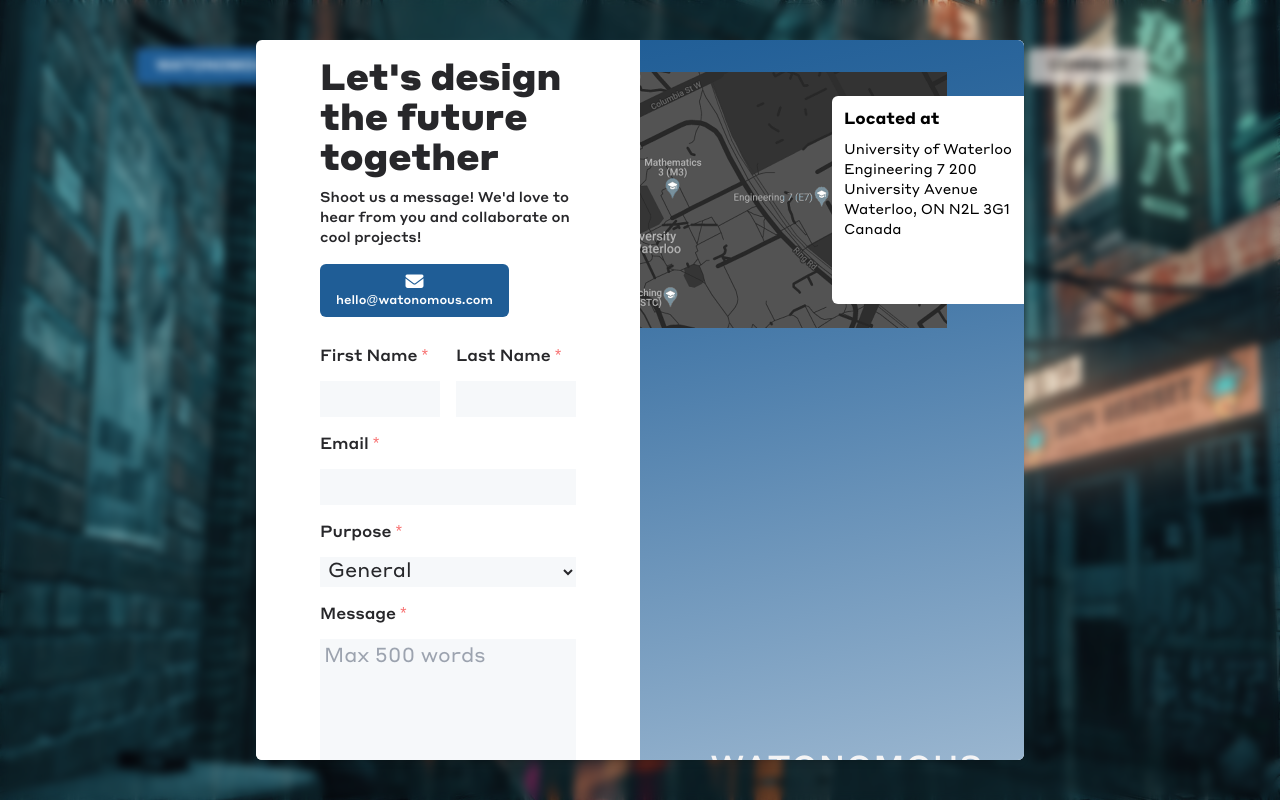
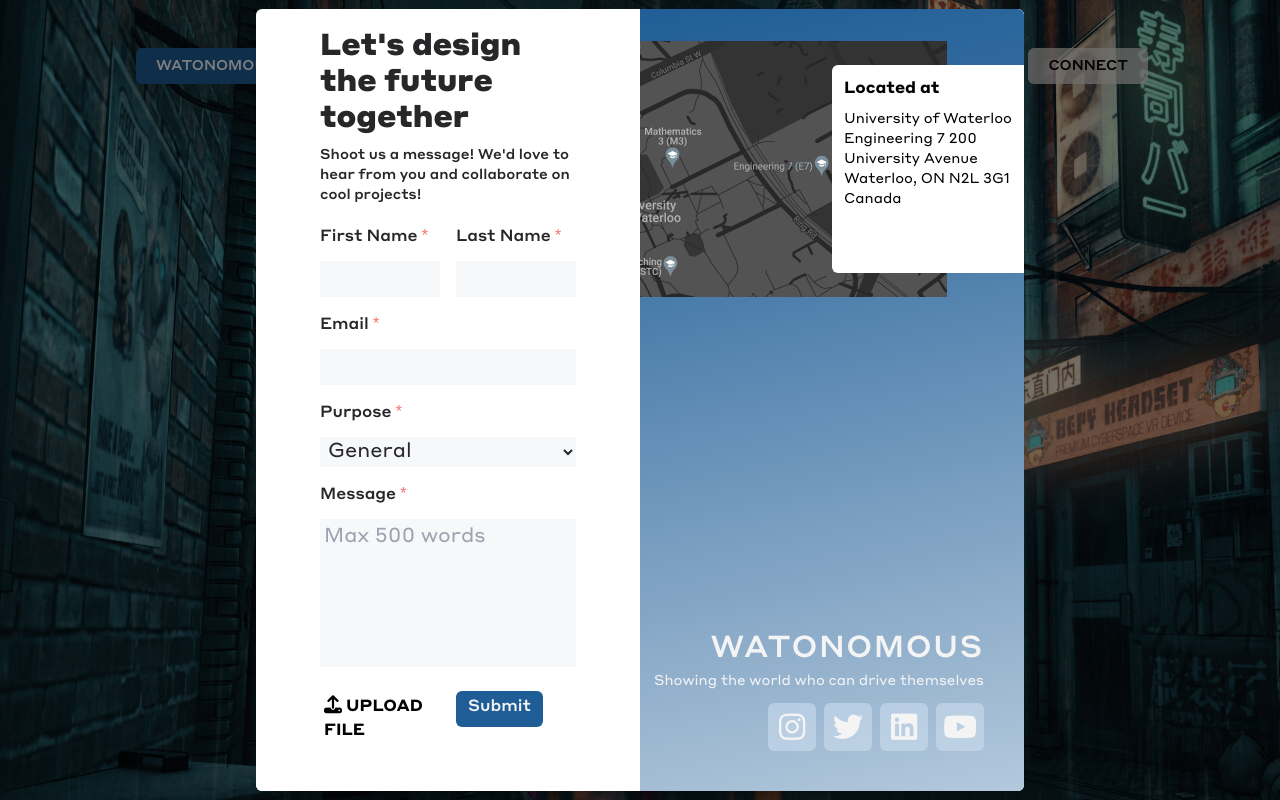
Before and after one commit to WATonomousAdmin/wato_website, a Next.js app: page / in a window 1280 px wide. Both pictures are taken after a click on the item "CONNECT". Built offline with nearby package versions, Linux system fonts and the light colour scheme.

Commit message:
navbar conforms to standards, modal is better

```diff
--- a/components/ContactModal/ContactModal.tsx
+++ b/components/ContactModal/ContactModal.tsx
@@ -10,16 +10,18 @@
     return (
         <>
             {
+                // dark background
                 <div
                     className={`${
                         modalActive
                             ? "fixed opacity-100"
                             : "pointer-events-none fixed opacity-0"
-                    } z-50 flex h-screen w-screen max-w-[100%] items-center justify-center overflow-hidden overscroll-none backdrop-blur-sm transition-all duration-300`}
+                    } z-50 flex h-screen w-screen max-w-[100%] tall-center justify-center overflow-auto overscroll-none bg-black bg-opacity-50 transition-all duration-300`}
                     onClick={closeModal}
                 >
+                    {/* modal container */}
                     <div
-                        className="w-[90vw]grid-cols-1 grid h-screen overflow-y-scroll rounded-md bg-white text-zinc-100 shadow-md md:h-[90vh] md:w-[60vw] lg:overflow-hidden xl:grid-cols-2"
+                        className="w-screen grid-cols-1 grid rounded-md bg-white text-zinc-100 shadow-md min-h-[45rem] md:w-[70vw] lg:w-[60vw] lg:overflow-hidden xl:grid-cols-2"
                         onClick={(e) => {
                             e.stopPropagation();
                         }}
@@ -33,14 +35,14 @@
                             X
                         </div>
                         <div className="mt-5 flex flex-col self-center bg-white px-14 text-zinc-800 md:px-16">
-                            <div className="flex text-4xl font-black">
+                            <div className="flex text-3xl font-black">
                                 <div>Let's design the future together</div>
                             </div>
-                            <div className="my-2 text-sm font-medium">
+                            <div className="mt-2 text-sm font-medium">
                                 Shoot us a message! We'd love to hear from you
                                 and collaborate on cool projects!
                             </div>
-                            <div className="my-2 w-fit rounded-md bg-wato-blue text-center text-xs font-medium">
+                            {/* <div className="my-2 w-fit rounded-md bg-wato-blue text-center text-xs font-medium">
                                 <a
                                     href="mailto:hello@watonomous.com"
                                     className="text-white visited:text-white"
@@ -50,7 +52,7 @@
                                         <div>hello@watonomous.com</div>
                                     </div>
                                 </a>
-                            </div>
+                            </div> */}
                             <ContactForm />
                         </div>
                         <ModalRight />
--- a/components/ContactModal/ModalRight.tsx
+++ b/components/ContactModal/ModalRight.tsx
@@ -11,7 +11,7 @@
 
 const ModalRight = () => {
     return (
-        <div className="relative hidden overflow-x-hidden bg-white bg-ModalRight xl:block ">
+        <div className="relative hidden overflow-x-hidden bg-white bg-ModalRight xl:block">
             <div className="absolute top-8 h-64 w-4/5 rounded-r-md bg-zinc-900">
                 <Image src={e7} fill alt="e7" className="object-cover" />
             </div>
--- a/components/Layout.tsx
+++ b/components/Layout.tsx
@@ -81,15 +81,16 @@
 
 const Layout = ({ children }: LayoutProps) => {
     const [contactModalActive, setContactModalActive] = useState(false);
+    const [mobileOpen, setMobileOpen] = useState(false);
 
     const router = useRouter();
     const dark = DARK_PAGES.includes(router.pathname);
 
     useEffect(() => {
-        contactModalActive
-            ? document.body.classList.add("overflow-hidden")
-            : document.body.classList.remove("overflow-hidden");
-    }, [contactModalActive]);
+        contactModalActive || mobileOpen
+            ? document.querySelector('html')!.classList.add("overflow-hidden")
+            : document.querySelector('html')!.classList.remove("overflow-hidden");
+    }, [contactModalActive, mobileOpen]);
 
     const toggleModal = () => {
         setContactModalActive(!contactModalActive);
@@ -113,7 +114,7 @@
                     modalActive={contactModalActive}
                     closeModal={() => setContactModalActive(false)}
                 />
-                <Navbar toggleModal={toggleModal} dark={dark} />
+                <Navbar toggleModal={toggleModal} mobileOpen={mobileOpen} setMobileOpen={setMobileOpen} dark={dark} />
                 {children}
             </main>
             <footer>
--- a/components/Navbar/Navbar.tsx
+++ b/components/Navbar/Navbar.tsx
@@ -7,26 +7,26 @@
 
 interface NavBarProps {
     toggleModal(): any;
+    mobileOpen: boolean;
+    setMobileOpen(open: boolean): any;
     dark?: boolean;
 }
 
-const Navbar = ({ toggleModal, dark }: NavBarProps) => {
-    const [mobileOpen, setMobileOpen] = useState(false);
-
+const Navbar = ({ toggleModal, mobileOpen, setMobileOpen, dark }: NavBarProps) => {
     const toggleMobile = () => setMobileOpen(!mobileOpen);
     const closeMobile = () => setMobileOpen(false);
 
     return (
-        <div className="align-center pointer-events-none fixed z-40 flex w-full justify-between lg:mx-12 lg:mt-10 lg:w-[calc(100vw-6rem)] xl:mx-32 xl:w-[calc(100vw-16rem)]">
+        <div className="align-center fixed z-40 flex w-full justify-between lg:mx-12 lg:mt-10 lg:w-[calc(100vw-6rem)] xl:mx-32 xl:w-[calc(100vw-16rem)]">
             <NavbarBadge href={"/"}>WATONOMOUS</NavbarBadge>
             <div className={`flex flex-row`}>
                 <NavbarMobileIcon active={mobileOpen} onclick={toggleMobile} dark={dark} />
                 <ul
-                    className={` list-none max-lg:absolute max-lg:left-0 max-lg:z-20 max-lg:flex max-lg:w-full max-lg:flex-col max-lg:pt-16 ${
+                    className={`list-none max-lg:absolute max-lg:left-0 max-lg:z-20 max-lg:flex max-lg:w-full max-lg:flex-col max-lg:pt-16 ${
                         mobileOpen
                             ? "max-lg:h-[100vh] max-lg:bg-white"
-                            : "max-lg:h-0"
-                    } pointer-events-auto overflow-hidden transition-all duration-500`}
+                            : "max-lg:h-0 overflow-hidden"
+                    } transition-all duration-500 overflow-auto`}
                 >
                     <NavbarItem href={"/about"} toggle={closeMobile}>
                         ABOUT
--- a/components/Navbar/NavbarIconItem.tsx
+++ b/components/Navbar/NavbarIconItem.tsx
@@ -8,12 +8,16 @@
 
 const NavbarIconItem = ({ href, icon }: NavbarIconItemProps) => {
     return (
-        <Link href={href}>
-            <li className="mx-1 my-2 inline-block rounded-md px-5 py-2 text-2xl font-medium lg:bg-wato-grey-clear lg:px-3 lg:text-sm">
-                <span className="pr-1 text-wato-teal lg:hidden">{"// "}</span>
-                <Icon content={icon} />
-            </li>
-        </Link>
+        <li className="mx-1 my-2 inline-block rounded-md lg:bg-wato-grey-clear">
+            <Link href={href}>
+                <div className="px-5 py-2 text-2xl font-medium lg:px-3 lg:text-sm">
+                    <span className="pr-1 text-wato-teal lg:hidden">
+                        {"// "}
+                    </span>
+                    <Icon content={icon} />
+                </div>
+            </Link>
+        </li>
     );
 };
 
--- a/components/Navbar/NavbarItem.tsx
+++ b/components/Navbar/NavbarItem.tsx
@@ -9,12 +9,14 @@
 
 const NavbarItem = ({ href, toggle, children }: NavbarItemProps) => {
     return (
-        <Link href={href} onClick={toggle}>
-            <li className="mx-1 my-2 inline-block rounded-md px-5 py-2 text-2xl font-medium lg:bg-wato-grey-clear lg:text-sm">
-                <span className="text-wato-teal lg:hidden">{"// "}</span>
-                {children}
-            </li>
-        </Link>
+        <li className="mx-1 my-2 inline-block rounded-md lg:bg-wato-grey-clear">
+            <Link href={href} onClick={toggle}>
+                <div className=" px-5 py-2 text-2xl font-medium  lg:text-sm">
+                    <span className="text-wato-teal lg:hidden">{"// "}</span>
+                    {children}
+                </div>
+            </Link>
+        </li>
     );
 };
 
--- a/styles/globals.css
+++ b/styles/globals.css
@@ -31,10 +31,14 @@
     scroll-behavior: smooth !important;
 }
 
-html,
+html {
+    background-color: black;
+}
+
 body {
     max-width: 100%;
     overflow-x: hidden;
+    scrollbar-gutter: stable;
 }
 
 .spotlight-container {
@@ -66,3 +70,9 @@
         background-position: 0% 50%;
     }
 }
+
+@media screen and (min-height: 45rem) {
+    .tall-center {
+        align-items: center;
+    }
+}
```
